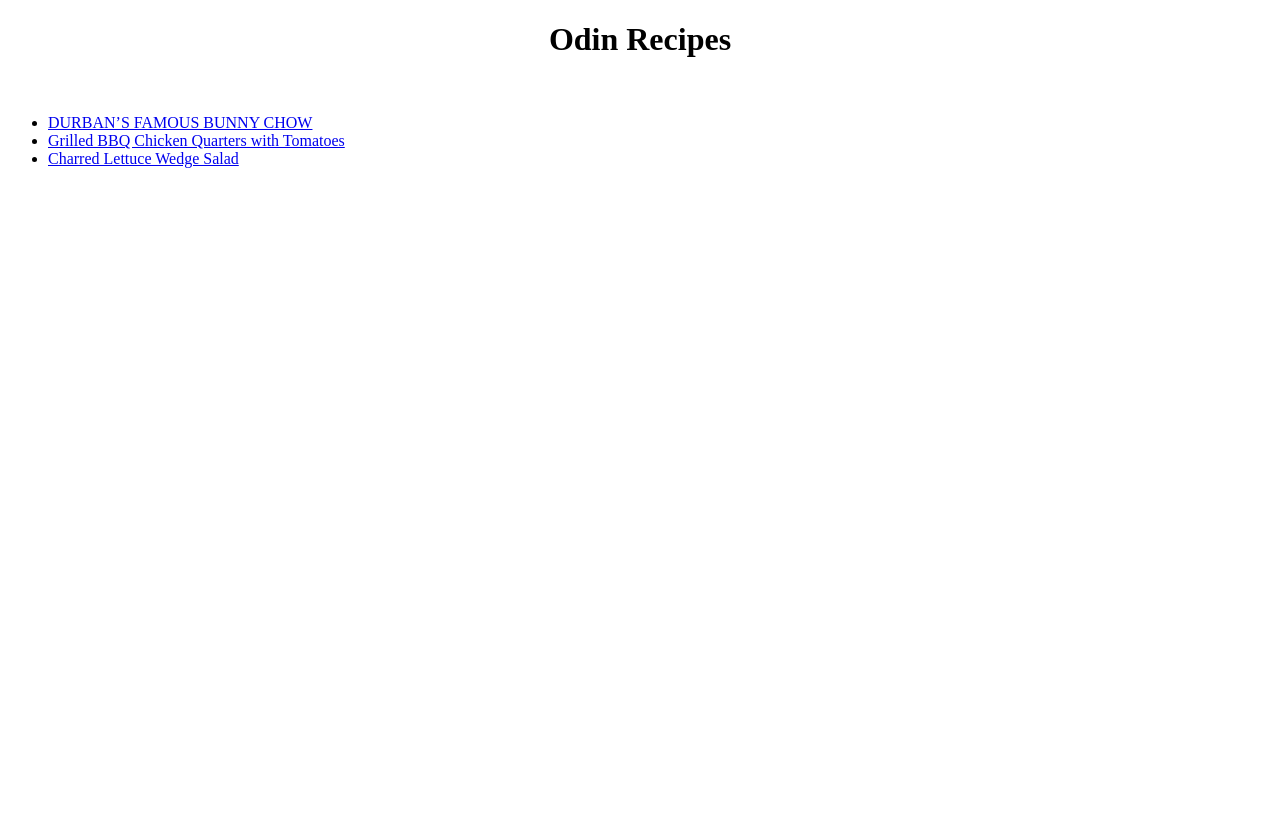
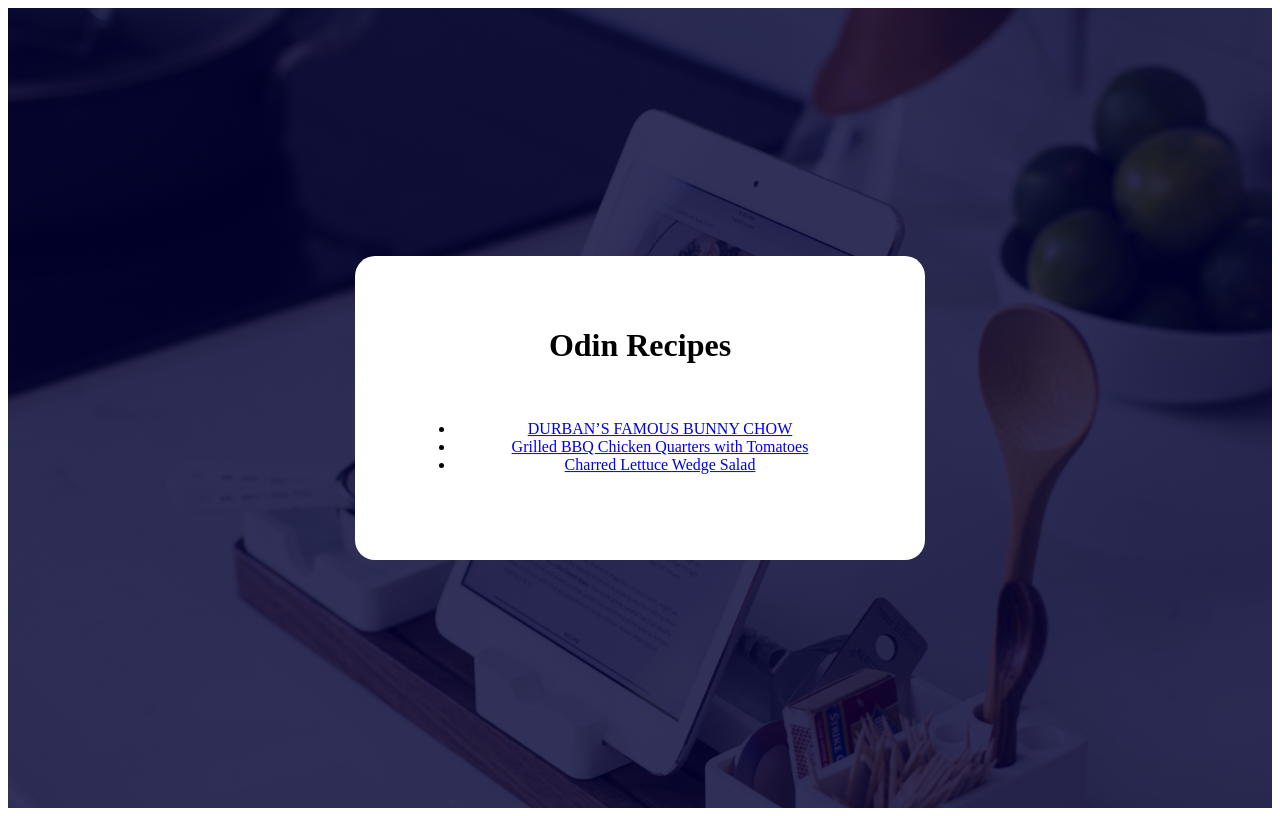
Before and after one commit to BongumusaMtetwa/odin-recipes, a plain HTML site: page index.html in a window 1280 px wide. Drawn offline with Linux system fonts and the light colour scheme.

Commit message:
EDIT Odin Recipes

```diff
--- a/index.html
+++ b/index.html
@@ -10,7 +10,8 @@
 </head>
 
 <body>
-    <div>
+    <div class="container">
+        <div class="recipe-box">
             <h1>Odin Recipes</h1>
             <br>
             <ul>
@@ -19,6 +20,9 @@
                 <li><a href="./recipes/salad.html">Charred Lettuce Wedge Salad</a></li>
             </ul>
         </div>
+    </div>
+
+    </div>
 </body>
 
 </html>
--- a/style.css
+++ b/style.css
@@ -1,11 +1,28 @@
 .container{
     width: 100%;
     height: 100vh;
-    background-image: linear-gradient(rgba(0,0,50,0.8),rgba(0,0,50,0.8),url(images/bg.jpg));
+    background-image: linear-gradient(rgba(0,0,50,0.8),rgba(0,0,50,0.8)),url(images/bg.jpg);
     background-position: center;
     background-size: cover;
     position: relative;
 }
-h1{
+.recipe-box{
+    width: 90%;
+    max-width: 450px;
+    position: absolute;
+    top: 50%;
+    left: 50%;
+    transform: translate(-50%, -50%);
+    background: white;
+    padding: 50px 60px 70px;
     text-align: center;
+    border-radius: 20px;
 }
+.back-drop{
+    width: 100%;
+    height: 100vh;
+    background-image: linear-gradient(rgba(0,0,50,0.8),rgba(0,0,50,0.8)),url(images/bg.jpg);
+    background-position: center;
+    background-size: cover;
+    position: relative;
+}
```
Also changed, not shown: recipes/bunny_chow.html (+1 -0 lines), recipes/grilled_chicken.html (+1 -0 lines), recipes/salad.html (+1 -0 lines). Lines whose indentation alone changed are shown as unchanged.
